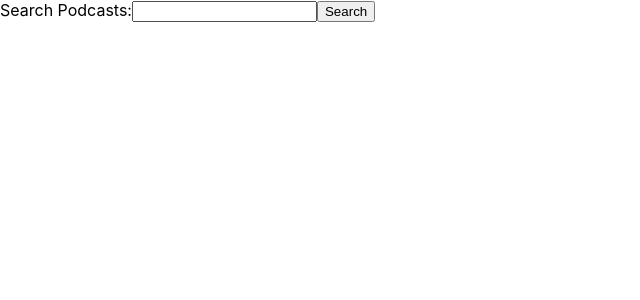
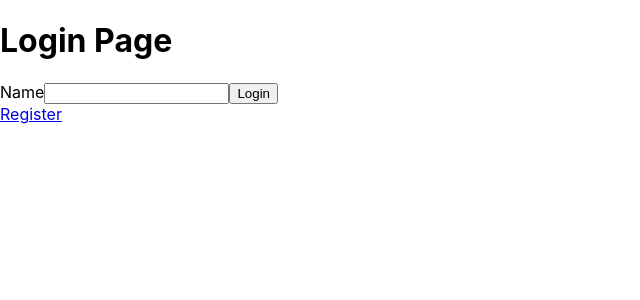
Before and after one commit to wbugenis/podtracker-frontend, a React (Create React App) app: page /login in a window 1280 px wide. Shown: the top 300 px of the page, without its empty margins (0-640 px from the left). Built offline with nearby package versions, Linux system fonts and the light colour scheme; no server answers.

Commit message:
react router + more components done

```diff
--- a/package.json
+++ b/package.json
@@ -8,6 +8,8 @@
     "@testing-library/user-event": "^12.1.10",
     "react": "^17.0.2",
     "react-dom": "^17.0.2",
+    "react-redux": "^7.2.3",
+    "react-router-dom": "^5.2.0",
     "react-scripts": "4.0.3",
     "web-vitals": "^1.0.1"
   },
--- a/src/App.css
+++ /dev/null
@@ -1,38 +0,0 @@
-.App {
-  text-align: center;
-}
-
-.App-logo {
-  height: 40vmin;
-  pointer-events: none;
-}
-
-@media (prefers-reduced-motion: no-preference) {
-  .App-logo {
-    animation: App-logo-spin infinite 20s linear;
-  }
-}
-
-.App-header {
-  background-color: #282c34;
-  min-height: 100vh;
-  display: flex;
-  flex-direction: column;
-  align-items: center;
-  justify-content: center;
-  font-size: calc(10px + 2vmin);
-  color: white;
-}
-
-.App-link {
-  color: #61dafb;
-}
-
-@keyframes App-logo-spin {
-  from {
-    transform: rotate(0deg);
-  }
-  to {
-    transform: rotate(360deg);
-  }
-}
--- a/src/App.js
+++ b/src/App.js
@@ -1,14 +1,82 @@
-import React from "react"
+import React, {useState} from "react"
+import {Switch, Route, Redirect} from "react-router-dom"
+
+import Navbar from './Navbar'
 import Search from './Search'
 import MyPodcasts from './MyPodcasts'
+import Login from './Login'
+import Signup from './Signup'
 
 function App() {
+  const [user, setUser] = useState(false)
+
+  const handleLogin = (username) =>{
+      fetch("http://localhost:3000/login", {
+          method: "POST",
+          headers: {
+            'Content-Type':'application/json',
+            Accept:'application/json'
+          },
+          body: JSON.stringify({username: username})
+      })
+            .then(r => r.json())
+            .then(user => {
+              if (user){
+                setUser(user)
+              } else {
+                alert("Try again")
+              }
+            })
+  }
+
+  const handleSignup = (username) =>{
+    fetch("http://localhost:3000/users", {
+        method: "POST",
+        headers: {
+          'Content-Type':'application/json',
+          Accept:'application/json'
+        },
+        body: JSON.stringify({username: username})
+    })
+          .then(r => r.json())
+          .then(user => setUser(user))
+  }
 
   return (
-    <div className="App">
-      <Search />
-      <MyPodcasts />
-    </div>
+    <>
+    {user ?
+      <div className="main">
+        <Navbar setUser={setUser}/>
+        <section>
+          <Switch>
+            <Route exact path ="/mypodcasts">
+              <MyPodcasts />
+            </Route>
+            <Route exact path="/search">
+              <Search />
+            </Route>
+            <Route exact path="/settings">
+              {/* <Settings /> */}
+            </Route>
+          </Switch>
+        </section>
+      </div>
+      :
+      <div className="welcome-div">
+        <Switch>
+          <Route exact path="/login">
+            <Login handleLogin={handleLogin}/>
+          </Route>
+          <Route exact path="/signup">
+            <Signup handleSignup={handleSignup}/>
+          </Route>
+          <Route exact path="/*">
+              <Redirect to={{pathname: "/login"}}/>
+          </Route>
+        </Switch>
+      </div>
+      }
+    </>
   );
 }
 
--- /dev/null
+++ b/src/Login.js
@@ -0,0 +1,27 @@
+import React, {useState} from "react"
+import {Link} from "react-router-dom"
+
+const Login = ({handleLogin}) =>{
+    const [username, setUsername] = useState("")
+
+    const handleSubmit = (event) => {
+        event.preventDefault()
+        handleLogin(username)
+    }
+
+    return (
+        <>
+            <h1>Login Page</h1>
+            <form onSubmit={handleSubmit}>
+                <label>
+                    Name
+                    <input type="text" value={username} onChange={e=>setUsername(e.target.value)}/>
+                    <input type="submit" value="Login"/>
+                </label>
+            </form>
+            <Link to="/signup">Register</Link>
+        </>
+    )
+}
+
+export default Login;
--- /dev/null
+++ b/src/Navbar.js
@@ -0,0 +1,27 @@
+import React from "react"
+import { NavLink, useHistory} from "react-router-dom"
+
+const Navbar = ({setUser}) => {
+    return (
+        <aside>
+            <NavLink to="/mypodcasts" className="navlink">
+                My Podcasts
+            </NavLink>
+            <br/>
+            <NavLink to="/search" className="navlink">
+                Search
+            </NavLink>
+
+            {/* <NavLink to="/settings" className="navlink">
+                Settings
+            </NavLink> */}
+
+            <NavLink to="/login" onClick={()=> setUser(false)}>
+              Log Out
+            </NavLink>
+
+        </aside>
+    )
+}
+
+export default Navbar;
--- a/src/Podcast.js
+++ b/src/Podcast.js
@@ -12,7 +12,7 @@ const Podcast = ({podcast}) => {
     }, [])
 
     const episodeComps = episodes.map(episode => <Episode episode={episode} key={episode.id} />)
-    return <div>
+    return <div className="podcast-div">
         <img src={podcast_img_url} alt={title}/>
         <h4>{title}</h4>
         <p>{description}</p>
--- a/src/Result.js
+++ b/src/Result.js
@@ -52,7 +52,7 @@ const Result = ({result}) => {
             :
                 <>
                     <p>{info.description}</p>
-                    <a href={info.homepage} target="_blank">Podcast Homepage</a>
+                    <a href={info.homepage} target="_blank" rel="noreferrer">Podcast Homepage</a>
                 </>
             }
             <br />
--- /dev/null
+++ b/src/Signup.js
@@ -0,0 +1,25 @@
+import React, {useState} from "react"
+
+const Signup = ({handleSignup}) =>{
+    const [username, setUsername] = useState("")
+
+    const handleSubmit = (event) => {
+        event.preventDefault()
+        handleSignup(username)
+    }
+
+    return (
+        <>
+            <h1>Registration Page</h1>
+            <form onSubmit={handleSubmit}>
+                <label>
+                    Name
+                    <input type="text" value={username} onChange={e=>setUsername(e.target.value)}/>
+                    <input type="submit" value="Register"/>
+                </label>
+            </form>
+        </>
+    )
+}
+
+export default Signup;
--- a/src/index.css
+++ b/src/index.css
@@ -11,3 +11,23 @@ code {
   font-family: source-code-pro, Menlo, Monaco, Consolas, 'Courier New',
     monospace;
 }
+
+.main {
+  display: grid;
+  grid-template-areas: "nav content";
+  grid-template-columns: 200px 1fr;
+}
+
+aside {
+  grid-area: nav;
+  display:inline-flex;
+  position: sticky;
+  height: 500px;
+  top: 0;
+  padding: 2em;
+  flex-direction: column;
+}
+
+section {
+  grid-area: content;
+}
--- a/src/index.js
+++ b/src/index.js
@@ -3,11 +3,12 @@ import ReactDOM from 'react-dom';
 import './index.css';
 import App from './App';
 import reportWebVitals from './reportWebVitals';
+import { BrowserRouter } from "react-router-dom"
 
 ReactDOM.render(
-  <React.StrictMode>
+  <BrowserRouter>
     <App />
-  </React.StrictMode>,
+  </BrowserRouter>,
   document.getElementById('root')
 );
 
```
Also changed, not shown: 2 other files (tests, documents, lock files or other folders).
